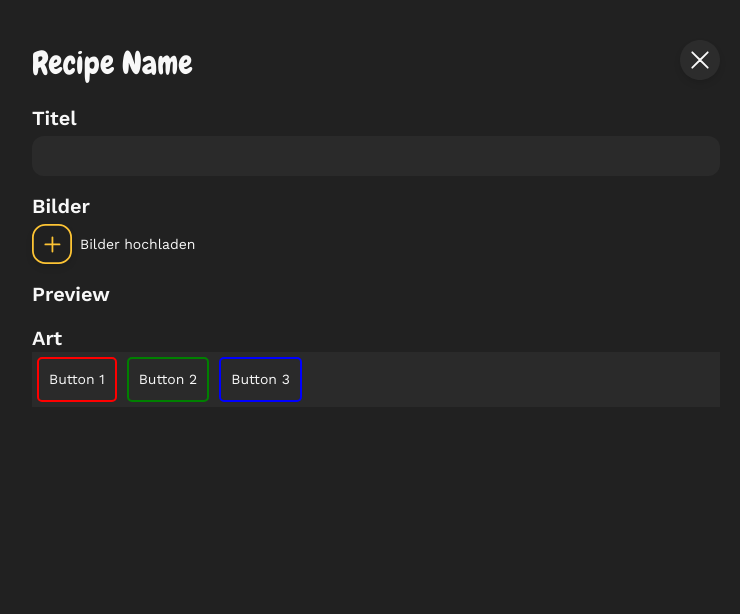
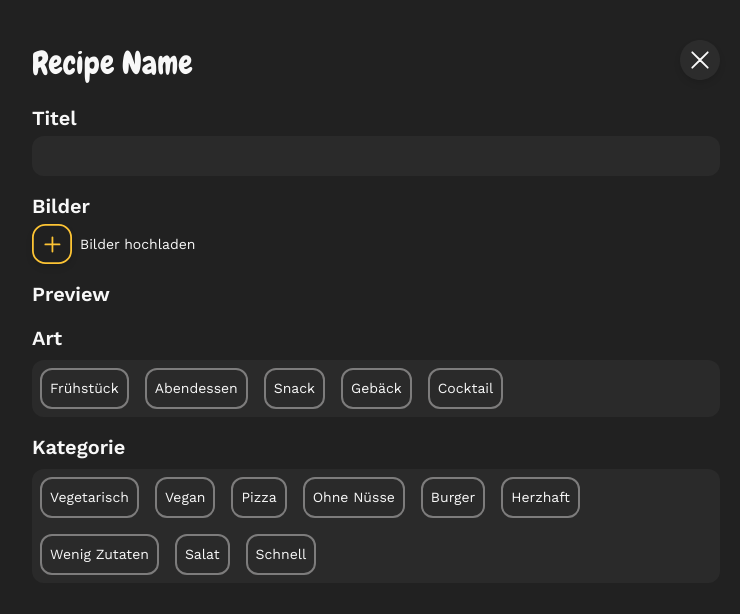
Before and after one commit to LucasOe/dishcovery, a SvelteKit app: page /add-recipe in a window 1280 px wide. Shown: the top 614 px of the page, without its empty margins (264-1004 px from the left). Built offline with nearby package versions, Linux system fonts and the light colour scheme.

Commit message:
kategorie fertig

```diff
--- a/src/routes/add-recipe/+page.svelte
+++ b/src/routes/add-recipe/+page.svelte
@@ -5,16 +5,37 @@
 	import PictureUploadIcon from '../../assets/icons/pictureupload.svg';
 
 	let buttons = [
-    { text: 'Button 1', borderColor: 'red' },
-    { text: 'Button 2', borderColor: 'green' },
-    { text: 'Button 3', borderColor: 'blue' }
+    { text: 'Frühstück', borderColor: '#7D7C7C' },
+    { text: 'Abendessen', borderColor: '#7D7C7C' },
+	{ text: 'Snack', borderColor: '#7D7C7C' },
+	{ text: 'Gebäck', borderColor: '#7D7C7C' },
+    { text: 'Cocktail', borderColor: '#7D7C7C' }
+  ];
+  function changeBorderColor(index) {
+    if (buttons[index].borderColor === '#7D7C7C') {
+      buttons[index].borderColor = '#FFC532';
+    } else {
+      buttons[index].borderColor = '#7D7C7C';
+    }
+  }
+
+  let buttons2 = [
+    { text: 'Vegetarisch', borderColor: '#7D7C7C' },
+    { text: 'Vegan', borderColor: '#7D7C7C' },
+	{ text: 'Pizza', borderColor: '#7D7C7C' },
+	{ text: 'Ohne Nüsse', borderColor: '#7D7C7C' },
+	{ text: 'Burger', borderColor: '#7D7C7C' },
+    { text: 'Herzhaft', borderColor: '#7D7C7C' },
+	{ text: 'Wenig Zutaten', borderColor: '#7D7C7C' },
+	{ text: 'Salat', borderColor: '#7D7C7C' },
+    { text: 'Schnell', borderColor: '#7D7C7C' }
   ];
 
-  function changeBorderColor(index) {
-    if (buttons[index].borderColor === 'red') {
-      buttons[index].borderColor = 'purple'; // Change to purple
+  function changeBorderColor2(index2) {
+    if (buttons2[index2].borderColor === '#7D7C7C') {
+      buttons2[index2].borderColor = '#FFC532';
     } else {
-      buttons[index].borderColor = 'red'; // Change back to red
+      buttons2[index2].borderColor = '#7D7C7C';
     }
   }
 </script>
@@ -48,16 +69,32 @@
 	</div>
 	<div>
 		<label class="text-xl font-semibold">Art</label>
-		<div class="button-box" style="background-color: #2A2A2A;">
-			<div class="buttons">
+		<div class="button-box rounded-sm mt-2" style="background-color: #2A2A2A;">
+			<div class="buttons text-left">
 				{#each buttons as button, index (button.text)}
-  				<button
-    			style="padding: 10px; margin: 5px; border: 2px solid {button.borderColor}; border-radius: 5px; cursor: pointer;"
-    on:click={() => changeBorderColor(index)}
-  >
-    {button.text}
-  </button>
-{/each}
+  				<button class="m-2 p-2 rounded-sm"
+    				style="border: 2px solid {button.borderColor}"
+    				on:click={() => changeBorderColor(index)}
+  				>
+    			{button.text}
+  				</button>
+				{/each}
+			</div>
+		  </div>
+		</div>
+
+		<div>
+		  <label class="text-xl font-semibold">Kategorie</label>
+			<div class="button-box rounded-sm mt-2" style="background-color: #2A2A2A;">
+			<div class="buttons text-left">
+				{#each buttons2 as button, index2 (button.text)}
+  				<button class="m-2 p-2 rounded-sm"
+    				style="border: 2px solid {button.borderColor}"
+    				on:click={() => changeBorderColor2(index2)}
+  				>
+    			{button.text}
+  				</button>
+				{/each}
 			</div>
 		  </div>
 
```
